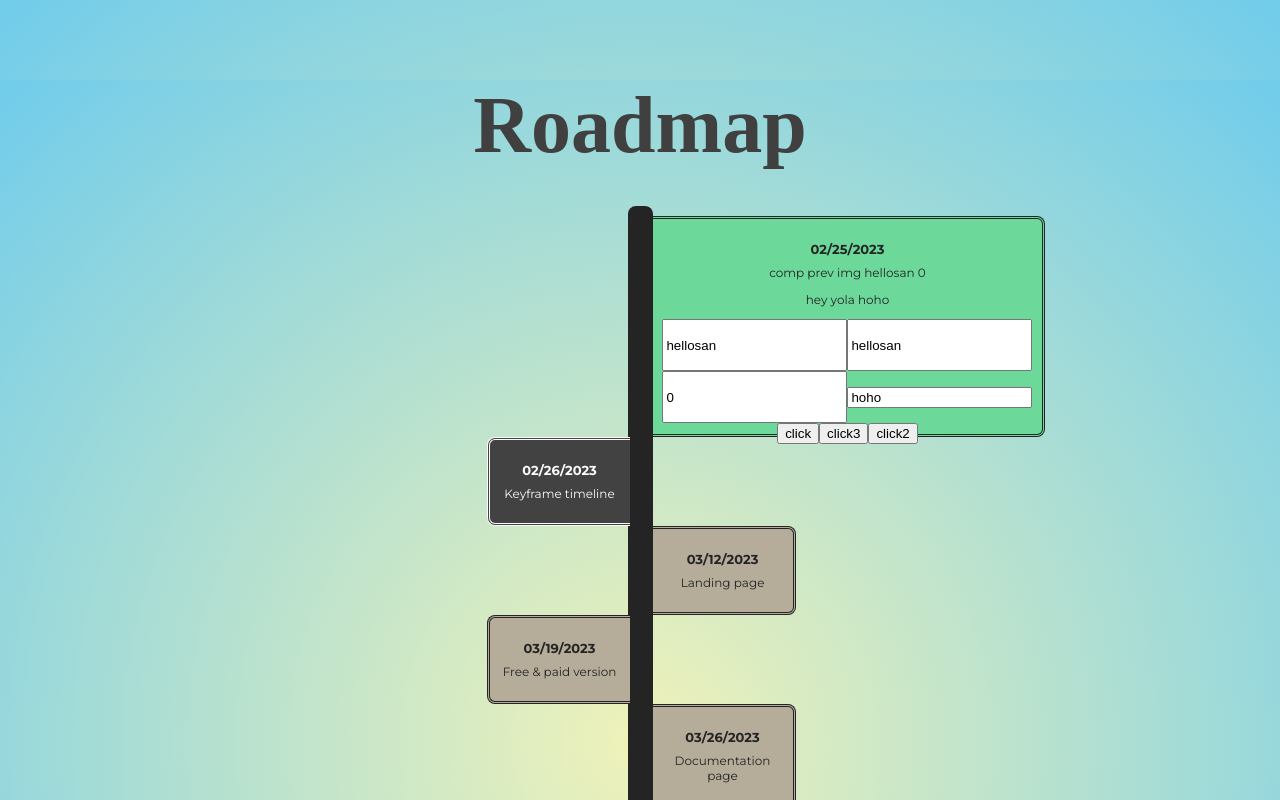
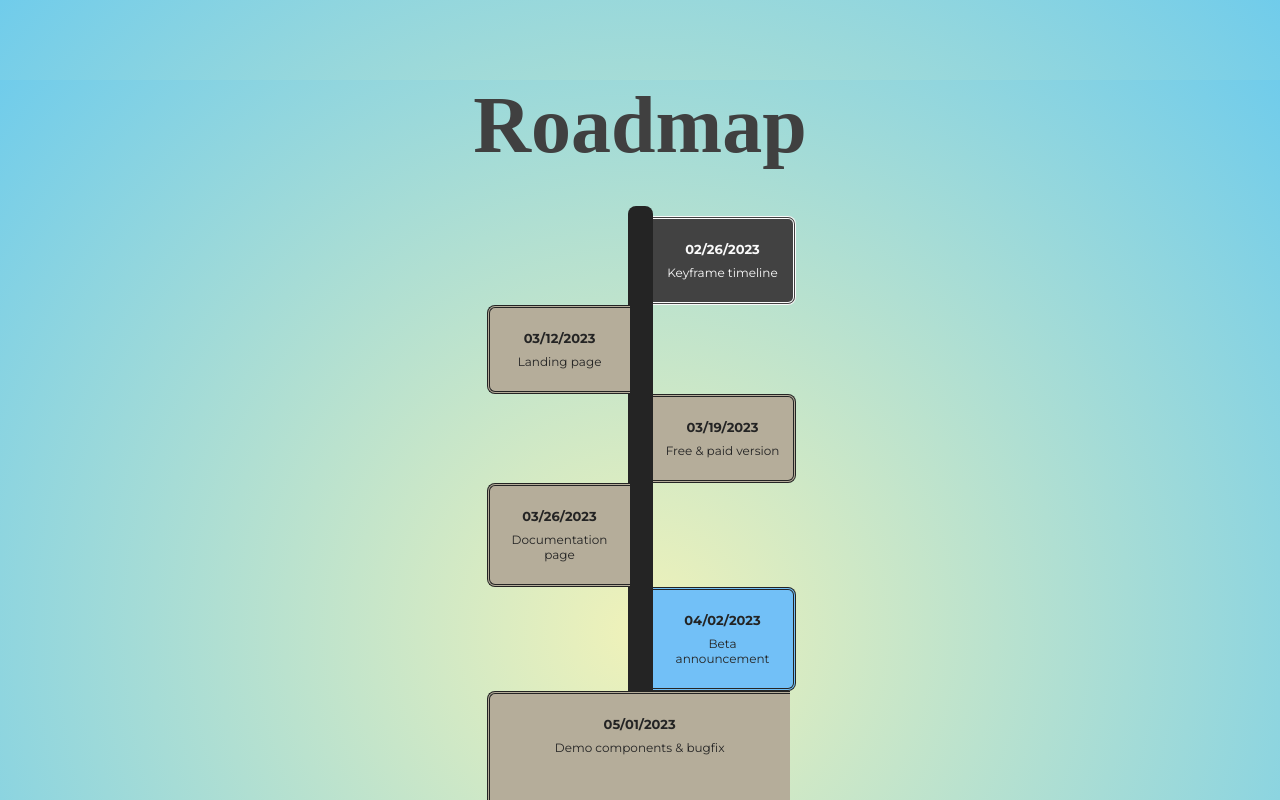
Before and after one commit to jscomponent/roadmap, a Vue app: page / in a window 1280 px wide. Shown: the top 800 px of the page. Built offline with nearby package versions, Linux system fonts and the light colour scheme; a web font is replaced by a local one.

Commit message:
Stored by jscomponent 1681311659985

```diff
--- a/src/App.vue
+++ b/src/App.vue
@@ -4,31 +4,6 @@
             Roadmap
         </h2>
         <div style="width:25px;margin-right:auto;margin-left:auto;background-color:#242424ff;border-top-left-radius:8px;border-top-right-radius:8px;border-bottom-left-radius:4px;border-bottom-right-radius:4px;padding-top:10px;padding-bottom:160px;z-index:1;position:relative">
-            <div class="card" style="background-color:#6cd99bff;width:389.919px;height:184.642px">
-                <time datetime="">
-                    {{
-                        new Date('2023-02-25')
-                        .toLocaleDateString([], {
-                        year: 'numeric',
-                        month: '2-digit',
-                        day: '2-digit'
-                        })
-                    }}
-                </time>
-                <p>
-                    comp prev img {{test}} {{test2}}
-                </p>
-                <p>
-                    {{tester}} {{demo}} {{multi.level}}
-                </p>
-                <slot /><input v-model="test" style="height:46px" /><input v-model="test" style="height:46px" /><input v-model="test2" style="height:46px" /><input v-model="multi.level" /><button type="" @click="test+=1">
-                    click
-                </button><button type="" @click="test=123">
-                    click3
-                </button><button type="" @click="test2++">
-                    click2
-                </button>
-            </div>
             <div class="card" style="background-color:#424242ff;color:#fafafaff">
                 <time datetime="">
                     {{
```
